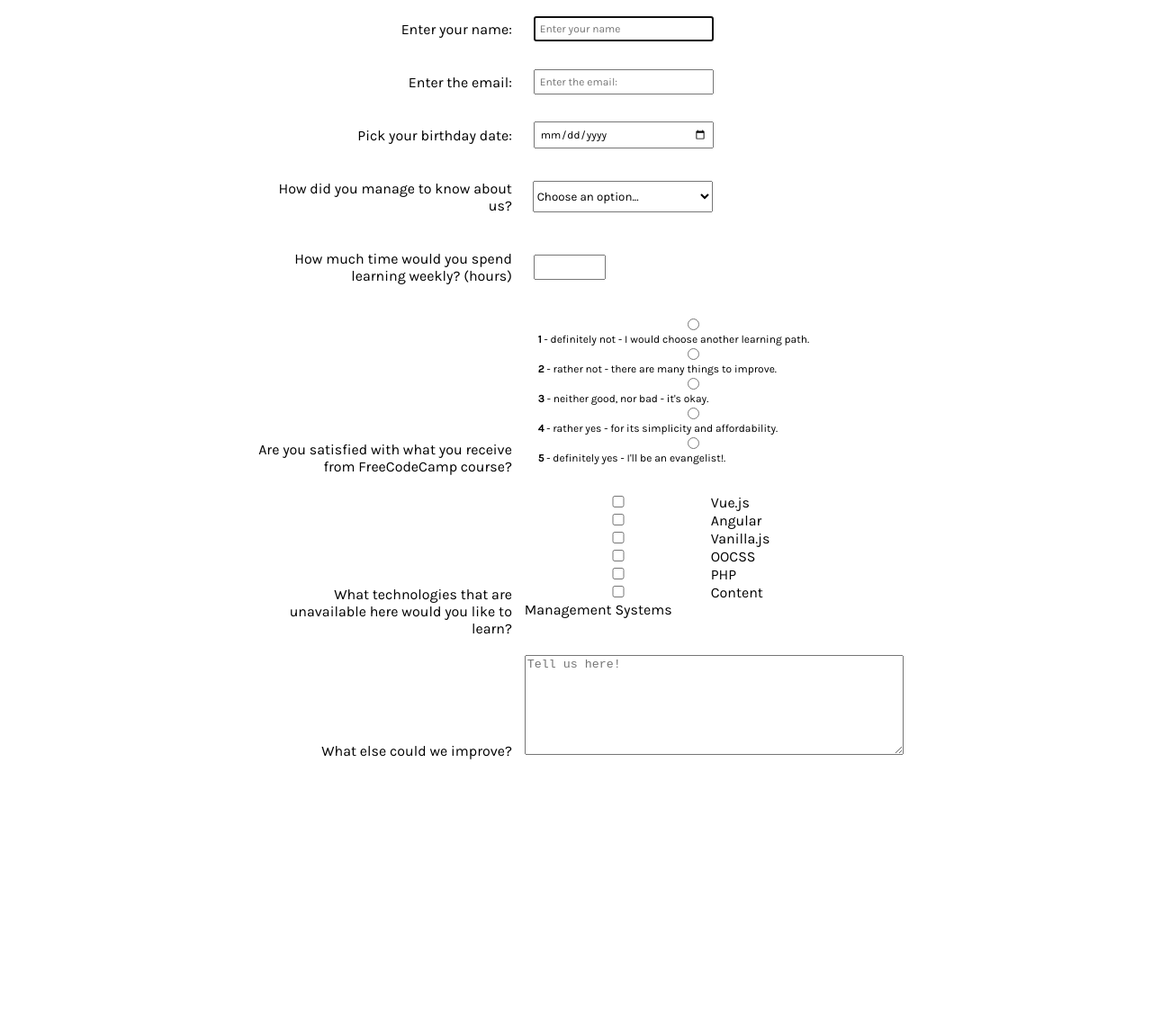
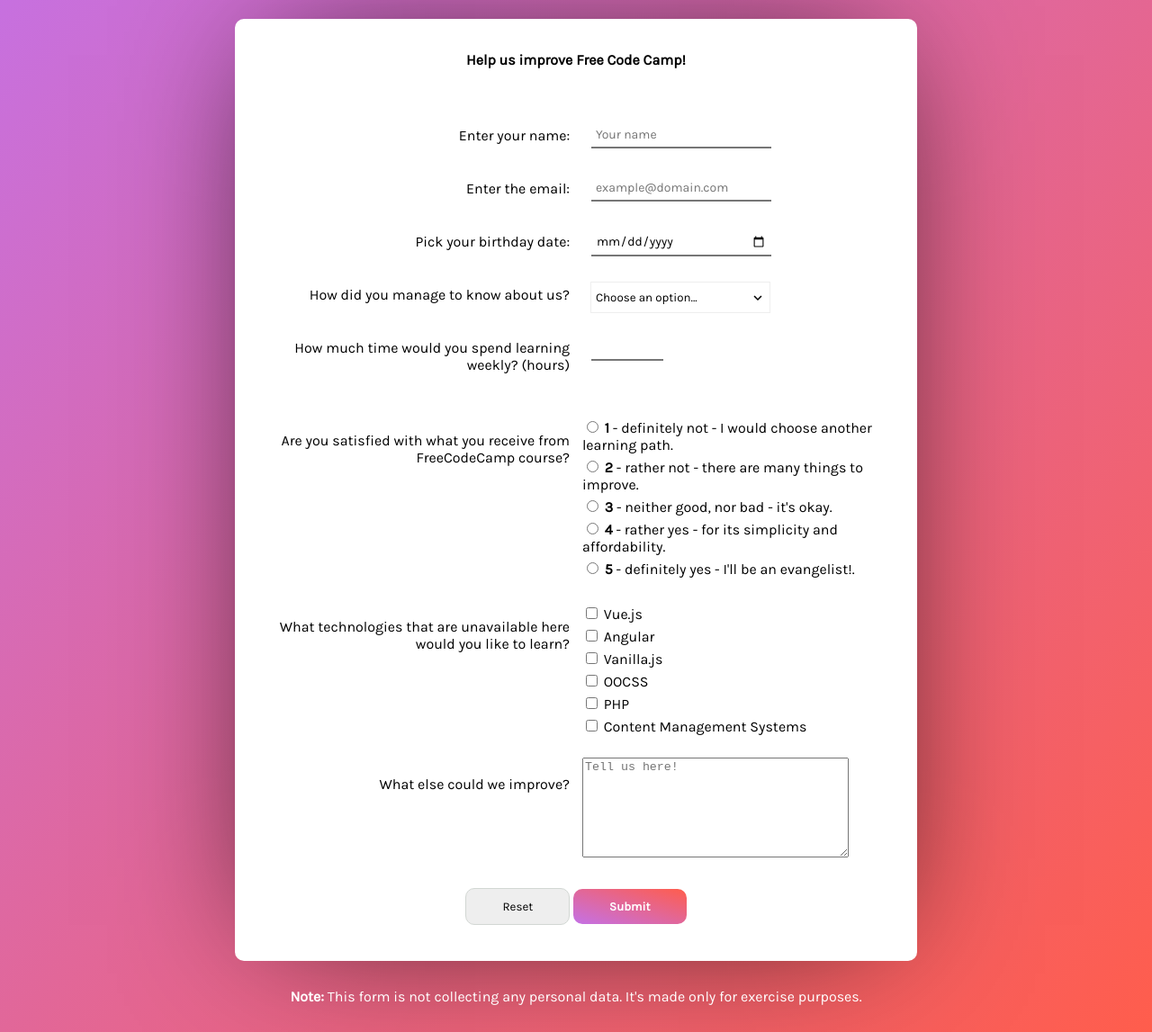
Before and after one commit to nowakdaniel/Survey-Form, a plain HTML site: page index.html in a window 1280 px wide. Shown: the part 112-1259 px from the top of the page at 90% size. Before the commit the page ends 984 px from the top, so only its background shows below. Drawn offline with Linux system fonts and the light colour scheme.

Commit message:
006 // full styled form

```diff
--- a/index.html
+++ b/index.html
@@ -11,17 +11,16 @@
 </head>
 
 <body>
-    <h1 id="title" class="center">FreeCodeCamp Sample Survey Form</h1>
-    <div id="survey-form">
-        <p id="description" class="center">Help us improve FCC!</p>
+    <h1 id="title" class="center white">FreeCodeCamp Sample Survey Form</h1>
         <form id="survey-form">
+        <p id="description" class="center"><strong>Help us improve Free Code Camp!</strong></p>
         <!-- name -->
         <div class="row">
             <div class="left">
                 <label for="name" id="name-label">Enter your name:</label>
             </div>
             <div class="right">
-                    <input class="input" type="text" id="name" name="name" placeholder="Enter your name" autofocus required>
+                <input class="input" type="text" id="name" name="name" placeholder="Your name" autofocus required>
             </div>
         </div>
         <!-- email -->
@@ -30,7 +29,7 @@
                 <label for="email">Enter the email:</label>
             </div>
             <div class="right">
-                    <input class="input" type="email" placeholder="Enter the email:">
+                <input class="input" type="email" placeholder="example@domain.com">
             </div>
         </div>
         <!-- pickdate -->
@@ -64,31 +63,56 @@
                 <input class="input" type="number" min="1" max="40" maxlength="2" size="2">
             </div>
         </div>
-            <div class="row">
+        <div class="row-checks">
             <div class="left">
                 <label for="radio">Are you satisfied with what you receive from FreeCodeCamp course?</label>
             </div>
             <div class="right">
-                    <div class="input">
-                        <input type="radio" name="radio" value="1"><strong>1</strong> - definitely not - I would choose another learning path.
-                        <input type="radio" name="radio" value="2"><strong>2</strong> - rather not - there are many things to improve.
-                        <input type="radio" name="radio" value="3"><strong>3</strong> - neither good, nor bad - it's okay.
-                        <input type="radio" name="radio" value="4"><strong>4</strong> - rather yes - for its simplicity and affordability.
-                        <input type="radio" name="radio" value="4"><strong>5</strong> - definitely yes - I'll be an evangelist!.
+                <input type="radio" name="radio" value="1" id="r1">
+                <label for="r1">
+                    <strong>1</strong> - definitely not - I would choose another learning path.</label>
+                <br>
+                <input type="radio" name="radio" value="2" id="r2">
+                <label for="r2">
+                    <strong>2</strong> - rather not - there are many things to improve.</label>
+                <br>
+                <input type="radio" name="radio" value="3" id="r3">
+                <label for="r3">
+                    <strong>3</strong> - neither good, nor bad - it's okay.</label>
+                <br>
+                <input type="radio" name="radio" value="4" id="r4">
+                <label for="r4">
+                    <strong>4</strong> - rather yes - for its simplicity and affordability.</label>
+                <br>
+                <input type="radio" name="radio" value="5" id="r5">
+                <label for="r5">
+                    <strong>5</strong> - definitely yes - I'll be an evangelist!.</label>
+                <br>
             </div>
         </div>
-            </div>
-            <div class="row">
+        <div class="row-checks">
             <div class="left">
                 <label for="checkbox">What technologies that are unavailable here would you like to learn?</label>
             </div>
             <div class="right">
-                        <input type="checkbox" name="checkbox" value="vue">Vue.js
-                        <input type="checkbox" name="checkbox" value="angular">Angular
-                        <input type="checkbox" name="checkbox" value="vanilla">Vanilla.js
-                        <input type="checkbox" name="checkbox" value="oocss">OOCSS
-                        <input type="checkbox" name="checkbox" value="PHP">PHP
-                        <input type="checkbox" name="checkbox" value="cms">Content Management Systems
+                <input type="checkbox" name="checkbox" value="vue" id="c1">
+                <label for="c1">Vue.js</label>
+                <br>
+                <input type="checkbox" name="checkbox" value="angular" id="c2">
+                <label for="c2">Angular</label>
+                <br>
+                <input type="checkbox" name="checkbox" value="vanilla" id="c3">
+                <label for="c3">Vanilla.js</label>
+                <br>
+                <input type="checkbox" name="checkbox" value="oocss" id="c4">
+                <label for="c4">OOCSS</label>
+                <br>
+                <input type="checkbox" name="checkbox" value="PHP" id="c5">
+                <label for="c5">PHP</label>
+                <br>
+                <input type="checkbox" name="checkbox" value="cms" id="c6">
+                <label for="c6">Content Management Systems</label>
+                <br>
             </div>
         </div>
         <div class="row">
@@ -100,9 +124,12 @@
             </div>
         </div>
         </div>
+        <div class="buttons">
+            <button class="reset" type="reset">Reset</button>
+            <button class="submit" type="sumbit">Submit</button>
         </div>
     </form>
-    </div>
+    <p class="center white footer"><strong>Note:</strong> This form is not collecting any personal data. It's made only for exercise purposes.</p>
 </body>
 
 </html>
--- a/styles.css
+++ b/styles.css
@@ -1,28 +1,126 @@
 body {
     font-family: 'Karla', sans-serif;
+    background: linear-gradient(to bottom right, #c471e6, #ff5d4c);
+}
+
+button.reset {
+    background: #eeeeee;
+    border: 1px solid #D2D7D3;
+    border-radius: 10px;
+    padding: 12px 3em;
+    outline: none;
+}
+
+button.submit {
+    background: linear-gradient(to top right,#c471e6,#ff5d4c);
+    color: #fff;
+    border: none;
+    border-radius: 10px;
+    font-weight: 700;
+    padding: 12px 3em;
+    outline: none;
+}
+
+button {
+    font-family: inherit;
+}
+
+button:active {
+    transform: translateY(2px);
+}
+
+h1 {
+    font-size: 20px;
+    font-weight: 100;
+    margin: 75px 0 35px 0;
+}
+input {
+    border-top: none;
+    border-left: none;
+    border-right: none;
+    outline: none;
+}
+
+select {
+    -webkit-appearance: none;
+    -moz-appearance: none;
+    -ms-appearance: none;
+    background: url('img/arr_down.png') no-repeat 98% center;
+    border: 1px solid #eeeeee;
+    padding: 0px 5px;
+    outline: none;
+}
+
+input[type=text],
+input[type=email],
+input[type=number],
+input[type=date],
+select {
+    margin-top: 15px;
+    box-sizing: border-box;
+    width: 200px;
+}
+
+input[type=radio],
+input[type=checkbox] {
+    display: inline-block;
+    text-align: left;
+    margin-top: 8px;
+}
+
+input[type=number] {
+    width: 80px;
+}
+
+input[type=radio]:checked {
+
 }
 
 select {
     font-family: inherit;
     height: 35px;
     left: 9px;
-    margin-top: 20px;
     position: relative;
 }
 
-input,
-select {
-    box-sizing: border-box;
-    width: 200px;
-}
-
-input[type=number] {
-    width: 80px;
+textarea {
+    width: 85%;
 }
 
 #survey-form {
+    background: #fff;
+    box-shadow: 0px 0px 150px -40px rgba(0,0,0,0.8);
+    -moz-box-shadow: 0px 0px 150px -40px rgba(0,0,0,0.8);
+    -webkit-box-shadow: 0px 0px 150px -40px rgba(0,0,0,0.8);
     margin: 0 auto;
-    width: 75%;
+    border-radius: 10px;
+    width: 60%;
+    padding: 20px 0 20px 0;
+    text-align: center;
+}
+
+form > p.center {
+    margin-bottom: 45px;
+}
+
+.buttons {
+    margin: 30px 0 20px 0;
+}
+
+.center {
+    text-align: center;
+}
+
+.footer {
+    margin: 30px 0;
+}
+
+.input {
+    display: inline-block;
+    font-family: inherit;
+    font-size: 14px;
+    margin: 10px 0 0 10px;
+    padding: 5px;
 }
 
 .left {
@@ -30,26 +128,21 @@ input[type=number] {
     margin-top: 20px;
     margin-bottom: 20px;
     text-align: right;
-    vertical-align: middle;
-    width: 40%;
+    vertical-align: top;
+    width: 45%;
 }
 
 .right {
     display: inline-block;
     margin-left: 10px;
     text-align: left;
-    width: 50%;
+    width: 45%;
 }
 
-.input {
-    display: inline-block;
-    font-family: inherit;
-    font-size: 12px;
-    margin: 10px 0 0 10px;
-    padding: 5px;
+.row-checks {
+    margin: 25px 0;
 }
 
-input[type=radio] {
-    display: inline-block;
-    width: 100%;
+.white {
+    color: #fff;
 }
```
Also changed, not shown: img/arr_down.png (added). Lines whose indentation alone changed are shown as unchanged.
